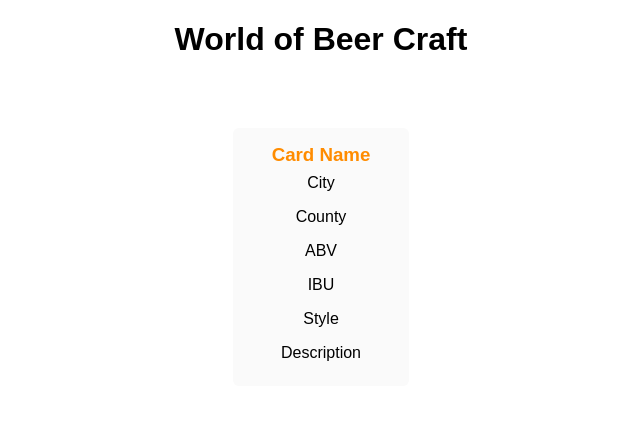
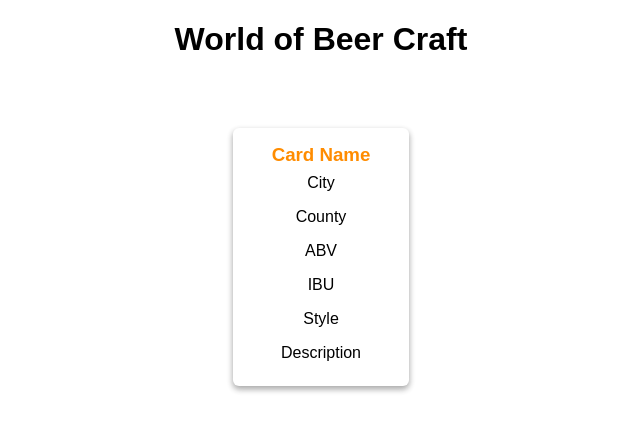
Before and after one commit to robdcon/worldofbeercraft, an Angular app: page / in a window 1280 px wide. Shown: the top 432 px of the page, without its empty margins (319-959 px from the left). Built offline with nearby package versions, Linux system fonts and the light colour scheme.

Commit message:
adds first style variables for card component

```diff
--- a/src/app/card/card.component.scss
+++ b/src/app/card/card.component.scss
@@ -1,12 +1,21 @@
 /*Card Component*/
-$heading-main: darkorange;
+@import '../../sass/variables';
+
+$heading-main:$primary-color ;
 
 .card {
-  background-color: #fafafa;
+
+  background-color: $bg-color;
   padding: 1rem;
   margin: 1em auto;
   border-radius: 6px;
   max-width: 300px;
+  box-shadow: $box-shadow-primary;
+  transition: all 0.3s cubic-bezier(.25,.8,.25,1);
+
+  &:hover{
+    box-shadow: $box-shadow-hover;
+  }
 
   h3 {
     margin:0 auto;
--- a/src/sass/_variables.scss
+++ b/src/sass/_variables.scss
@@ -0,0 +1,4 @@
+$bg-color: #ffffff;
+$primary-color: darkorange;
+$box-shadow-primary: 0 3px 6px rgba(0,0,0,0.16), 0 3px 6px rgba(0,0,0,0.23);
+$box-shadow-hover: 0 14px 28px rgba(0,0,0,0.25), 0 10px 10px rgba(0,0,0,0.22);
--- a/src/sass/styles.scss
+++ b/src/sass/styles.scss
@@ -1,3 +1,4 @@
 @import './variables';
 @import './mixins';
 @import '../app/app.component.scss';
+@import '../app/card/card.component.scss';
```
